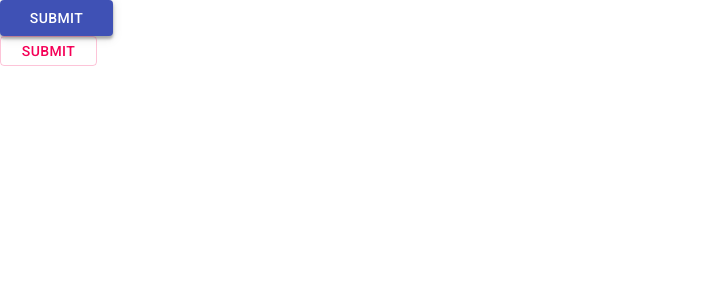
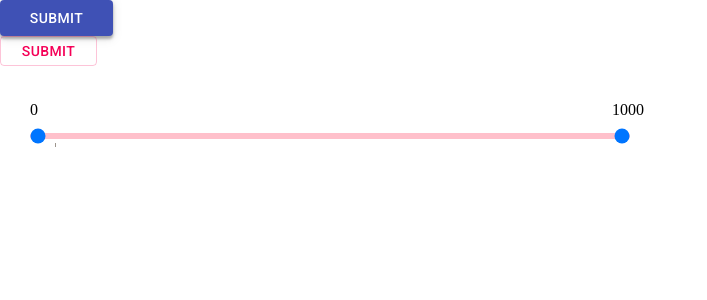
Before and after one commit to z123fg/antra-react, a React (Create React App) app: page / in a window 1280 px wide. Shown: the top 300 px of the page, without its empty margins (0-707 px from the left). Built offline with nearby package versions, Linux system fonts and the light colour scheme.

Commit message:
add slider example to app.tsx

```diff
--- a/src/App.tsx
+++ b/src/App.tsx
@@ -2,11 +2,13 @@ import React from 'react';
 import logo from './logo.svg';
 import './App.css';
 import MyButton from "./components/Button/Button"
+import Slider from './components/Slider/Slider';
 function App() {
   return (
     <div className="App">
       <MyButton>Submit</MyButton>
       <MyButton variant="outlined" color="secondary" size="small">submit</MyButton>
+      <Slider size={'big'} rangeSelector={true} color={'pink'} min={0} max={1000} step={10} mark={30} />
     </div>
   );
 }
```
